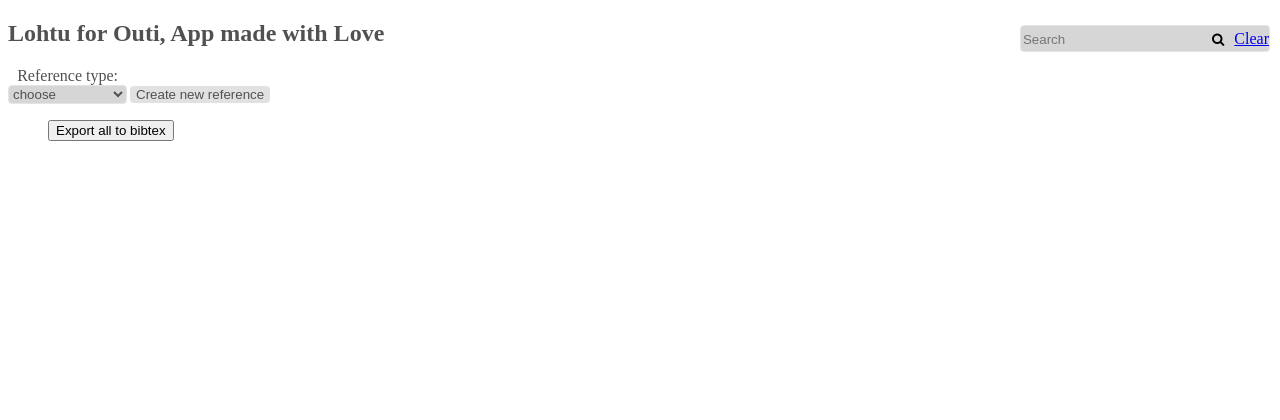
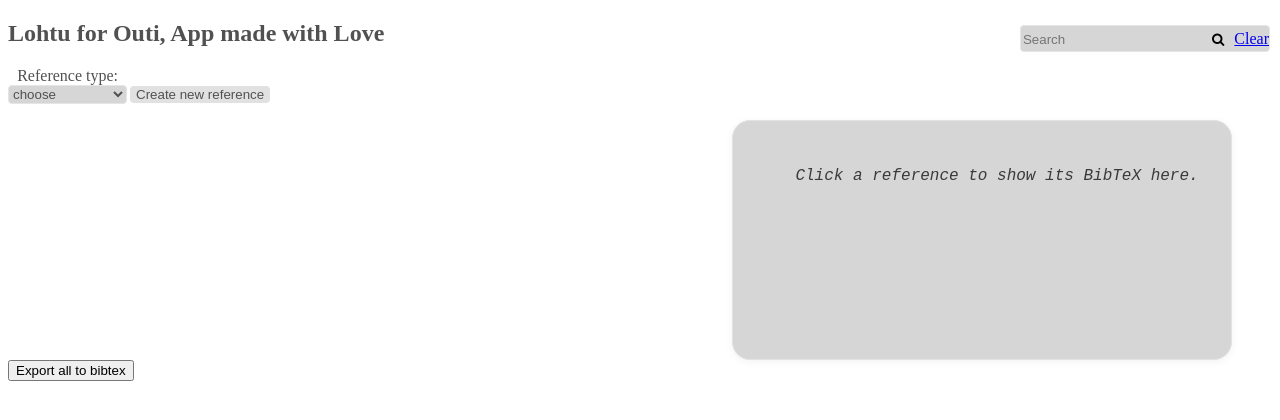
Before and after one commit to Feycry/lohtu, a Flask app: template src/templates/index.html in a window 1280 px wide. Shown: the top 420 px of the page. Run offline with Flask 3, Linux system fonts and the light colour scheme; the template is opened without the code that fills it, so the values that code supplies are empty; parts of the project's set-up code (start-up, migrations or seed data) failed here and were passed over.

Commit message:
Add detail panel for bibtext display

```diff
--- a/src/static/main.css
+++ b/src/static/main.css
@@ -94,3 +94,30 @@ h2 {
   display: inline-flex;
   align-items: center;
 }
+
+.layout {
+  display: flex;
+  gap: 2rem;
+  align-items: flex-start;
+  justify-content: space-between;
+  margin-right: 40px;
+  margin-left: 16px;
+}
+
+.detail-pane {
+  flex: 0 0 500px;
+  max-width: 520px;
+  min-width: 420px;
+  border: 1px solid #e3e3e3;
+  padding: 1.5rem;
+  min-height: 240px;
+  background: #d6d6d6;
+  border-radius: 18px;
+  box-shadow: 0 2px 8px rgba(0,0,0,0.05);
+  box-sizing: border-box;
+  font-family: "Courier New", Courier, monospace;
+  white-space: pre-wrap;
+  word-break: break-word;
+  color: #3a3a3a;
+  line-height: 1.35;
+}
--- a/src/templates/index.html
+++ b/src/templates/index.html
@@ -43,6 +43,7 @@ Reference app
   <button type="submit" class="add_button">Create new reference</button>
 </form>
 
+<div class="layout">
   <ul>
     {% for reference in references %}
       <script>
@@ -54,7 +55,7 @@ Reference app
               }
       </script>
       <li style="display: flex">
-      <div class="frontpage-references">
+        <div class="frontpage-references" style="cursor: pointer;" onclick="showBibtex(`{{ reference.to_bibtex() }}`)">
           <div><strong>@{{ reference.ref_type }}</strong></div>
           {% if reference.required_fields %}
             {% for field in reference.required_fields %}
@@ -75,11 +76,17 @@ Reference app
               <input type="hidden" name="reference_id" value="{{ reference.id }}">
               <button type="submit">Delete</button>
             </form>
-          <button class="btn btn-primary" onClick="copyToClipboard(`{{ reference.to_bibtex() }}`)">Copy bibtex</button>
+            <button class="btn btn-primary" onClick="copyToClipboard(`{{ reference.to_bibtex() }}`); event.stopPropagation();">Copy bibtex</button>
           </div>
         </div>
       </li>
     {% endfor %}
+  </ul>
+
+  <div id="detail-pane" class="detail-pane">
+    <em>Click a reference to show its BibTeX here.</em>
+  </div>
+</div>
 
 <form action="/export" method="get">
   <button type="submit">Export all to bibtex</button>
@@ -102,6 +109,12 @@ Reference app
   function copyToClipboard(bibtex) {
     navigator.clipboard.writeText(bibtex)
   }
+
+  function showBibtex(bibtex) {
+    const pane = document.getElementById('detail-pane');
+    if (!pane) return;
+    pane.textContent = bibtex;
+  }
 </script>
 
 {% endblock %}
```
Lines whose indentation alone changed are shown as unchanged.
